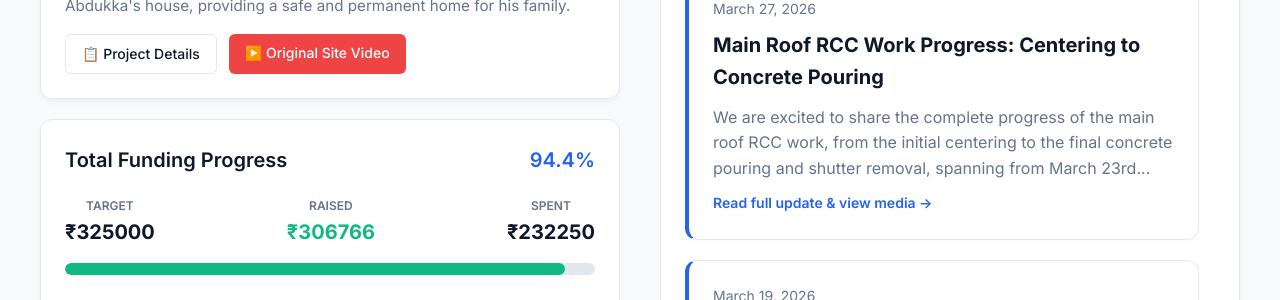
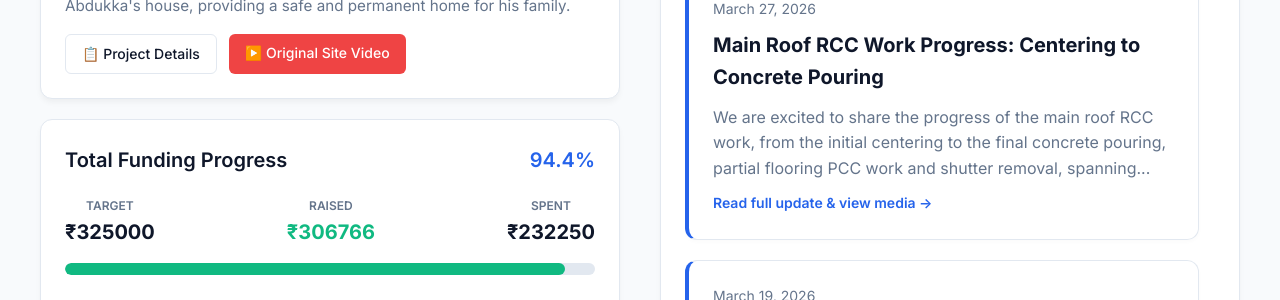
Before and after one commit to BasheerKalanchera/project-amanah, a Jekyll site: the page built from index.html, in a window 1280 px wide. Shown: the part 319-619 px from the top of the page. Built offline with Jekyll 4.4.1, drawn with Linux system fonts in a browser that asks for light colours; some of the changed lines change nothing that is shown.

Commit message:
Fix: Applied changes to the post and overall status.

```diff
--- a/_posts/2026-03-27-main-roof-rcc-completed.md
+++ b/_posts/2026-03-27-main-roof-rcc-completed.md
@@ -5,7 +5,7 @@
 categories: update
 ---
 
-We are excited to share the complete progress of the main roof RCC work, from the initial centering to the final concrete pouring and shutter removal, spanning from March 23rd to March 27th.
+We are excited to share the progress of the main roof RCC work, from the initial centering to the final concrete pouring, partial flooring PCC work and shutter removal, spanning from March 23rd to March 27th.
 
 ### Day 1: Centering Work Started (March 23)
 The wooden framework centering work for the main roof officially began on Monday, March 23rd, preparing the structure for the roof slab.
@@ -14,19 +14,19 @@
 </div>
 
 ### Day 2: Centering Progress (March 24)
-Centering work steadily progressed across the upper rooms as the framework came together.
+Centering work steadily progressed as the framework came together.
 <div style="position: relative; width: 100%; max-width: 800px; margin: 24px auto; aspect-ratio: 16/9; border-radius: 12px; overflow: hidden; box-shadow: 0 4px 6px -1px rgba(0, 0, 0, 0.1);">
     <iframe src="https://www.youtube.com/embed/WhmyaR5oNmo" title="Main Roof RCC Centering Work Progress - Day 2" frameborder="0" allow="accelerometer; autoplay; clipboard-write; encrypted-media; gyroscope; picture-in-picture" allowfullscreen style="width: 100%; height: 100%;"></iframe>
 </div>
 
 ### Concrete Pouring Starts (March 26)
-With the reinforcement ready, concrete pouring for the main roof and flooring officially started on March 26th.
+With the reinforcement ready, concrete pouring for the main roof RCC work and flooring PCC work officially started and finished on March 26th.
 <div style="position: relative; width: 100%; max-width: 800px; margin: 24px auto; aspect-ratio: 16/9; border-radius: 12px; overflow: hidden; box-shadow: 0 4px 6px -1px rgba(0, 0, 0, 0.1);">
     <iframe src="https://www.youtube.com/embed/97HRyXpeZX0" title="Main Roof Concrete Pouring Start" frameborder="0" allow="accelerometer; autoplay; clipboard-write; encrypted-media; gyroscope; picture-in-picture" allowfullscreen style="width: 100%; height: 100%;"></iframe>
 </div>
 
 ### Shutter Sides Removed (March 27)
-The following day, the shutter sides were removed, revealing the completed main roof and flooring concrete structure. Alhemdullilah everyone is very happy to see this major milestone completed!
+The following day, the shutter sides of the main roof RCC work were removed, revealing the completed main roof and flooring concrete structure. Alhemdullilah everyone is very happy to see this major milestone completed!
 <div style="position: relative; width: 100%; max-width: 800px; margin: 24px auto; aspect-ratio: 16/9; border-radius: 12px; overflow: hidden; box-shadow: 0 4px 6px -1px rgba(0, 0, 0, 0.1);">
     <iframe src="https://www.youtube.com/embed/x_s19OOuN64" title="Main Roof Concrete after Shutter Sides Removed" frameborder="0" allow="accelerometer; autoplay; clipboard-write; encrypted-media; gyroscope; picture-in-picture" allowfullscreen style="width: 100%; height: 100%;"></iframe>
 </div>
--- a/index.html
+++ b/index.html
@@ -96,7 +96,8 @@
             {% endfor %}
 
             <div style="font-size: 0.875rem; color: var(--text-muted); text-align: right; margin-top: 16px;">
-                <strong>Current Status:</strong> {{ site.data.finances.current_status | default: "Active Fundraising" }}
+                <strong>Current Status:</strong> {{ site.data.finances.current_status | default: "Public Bridge
+                Fundraising done, construction ongoing" }}
             </div>
         </div>
 
```
